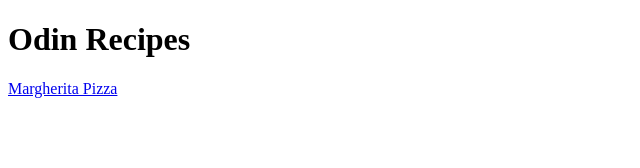
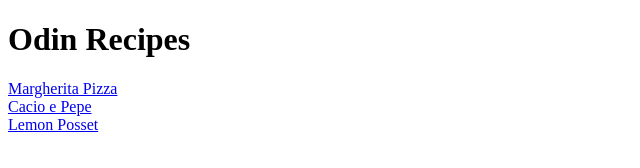
Before and after one commit to Igotbeanstho/odin-recipes, a plain HTML site: page index.html in a window 1280 px wide. Shown: the whole page, without its empty margins (0-640 px from the left). Drawn offline with Linux system fonts and the light colour scheme.

Commit message:
linked index.html to new recipes

```diff
--- a/index.html
+++ b/index.html
@@ -8,5 +8,9 @@
 <body>
     <h1>Odin Recipes</h1>
     <a href="./recipes/margherita_pizza.html">Margherita Pizza</a>
+    <br>
+    <a href="./recipes/cacio_e_pepe.html">Cacio e Pepe</a>
+    <br>
+    <a href="./recipes/lemon_posset.html">Lemon Posset</a>
 </body>
 </html>
```
